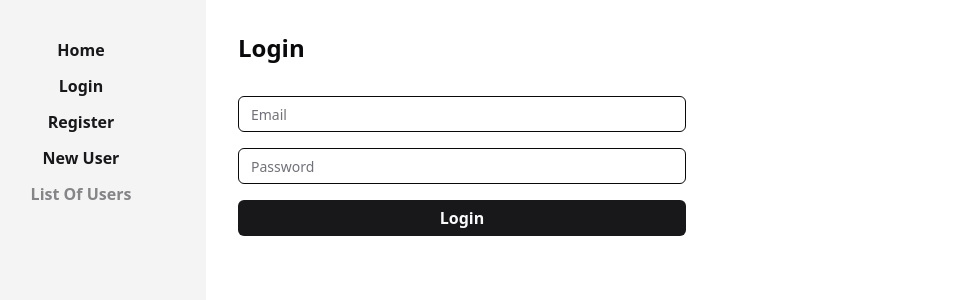
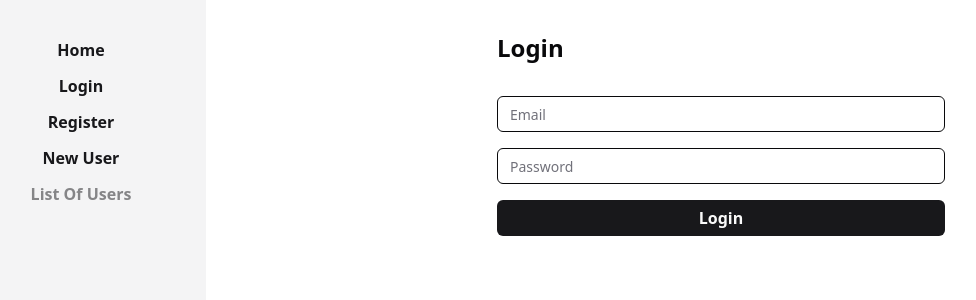
Before and after one commit to cavargasl/soluciones-americanas-test, a React (Vite) app: page /login in a window 1280 px wide. Shown: the top 300 px of the page, without its empty margins (44-1020 px from the left). Built offline with nearby package versions, Linux system fonts and the light colour scheme.

Commit message:
fix: style

```diff
--- a/src/pages/Login/index.tsx
+++ b/src/pages/Login/index.tsx
@@ -43,7 +43,7 @@ export default function Login() {
 
   return (
     <>
-      <form onSubmit={handleSubmit(onSubmit)} className="flex flex-col gap-4 max-w-md">
+      <form onSubmit={handleSubmit(onSubmit)} className="flex flex-col gap-4 max-w-md m-auto">
         <legend className="text-2xl font-bold pb-4">Login</legend>
         <Input type="email" placeholder="Email" {...register("email")} />
         <Input type="password" placeholder="Password" {...register("password")} />
--- a/src/pages/Register/index.tsx
+++ b/src/pages/Register/index.tsx
@@ -43,7 +43,7 @@ export default function Register() {
 
   return (
     <>
-      <form onSubmit={handleSubmit(onSubmit)} className="flex flex-col gap-4 max-w-md">
+      <form onSubmit={handleSubmit(onSubmit)} className="flex flex-col gap-4 max-w-md m-auto">
         <legend className="text-2xl font-bold pb-4">Register</legend>
         <Input type="text" placeholder="Username" {...register("username")} />
         <Input type="email" placeholder="Email" {...register("email")} />
--- a/src/pages/newUser/index.tsx
+++ b/src/pages/newUser/index.tsx
@@ -44,7 +44,7 @@ export default function NewUser() {
 
   return (
     <>
-      <form onSubmit={handleSubmit(onSubmit)} className="flex flex-col gap-4 max-w-md">
+      <form onSubmit={handleSubmit(onSubmit)} className="flex flex-col gap-4 max-w-md m-auto">
         <legend className="text-2xl font-bold pb-4">New User</legend>
         <Input type="text" placeholder="Name" {...register("name")} />
         <Input type="text" placeholder="Job" {...register("job")} />
```
